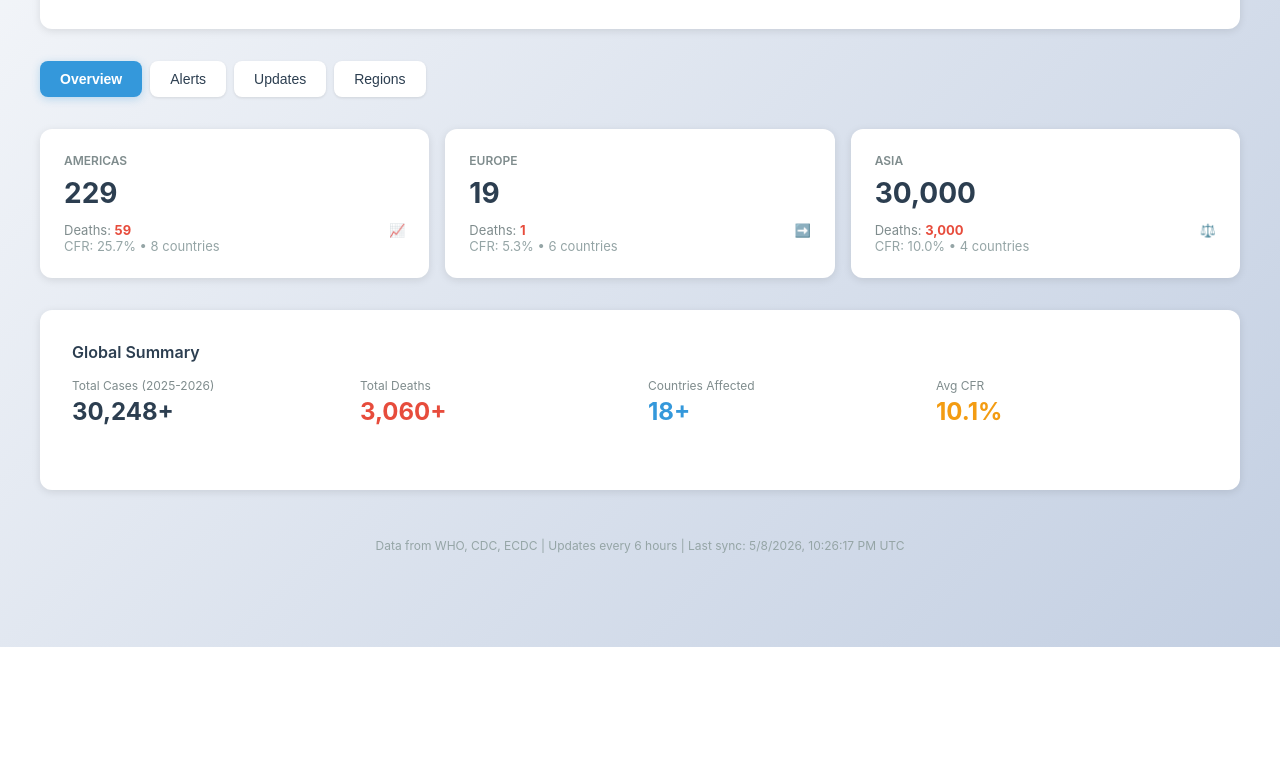
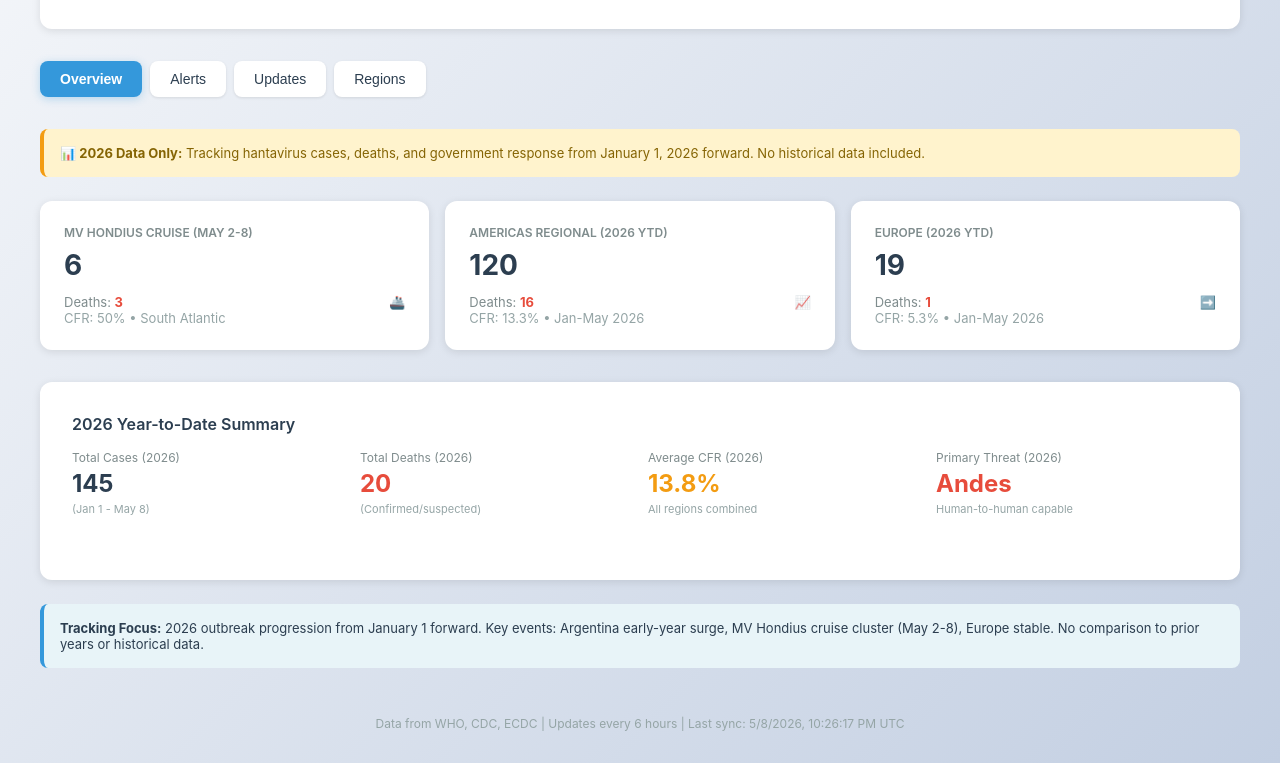
Before and after one commit to AllThingsNanaimo/hantavirus-dashboard, a website: page index.html in a window 1280 px wide. Shown: the part 153-916 px from the top of the page. Before the commit the page ends 800 px from the top, so only its background shows below. Drawn offline with Linux system fonts and the light colour scheme.

Commit message:
Update index.html
Update to 2026 data only

```diff
--- a/index.html
+++ b/index.html
@@ -171,58 +171,70 @@
 
         <!-- Overview Tab -->
         <div id="overview" class="tab-content active">
+            <div style="background: #fff3cd; border-left: 4px solid #f39c12; padding: 1rem; margin-bottom: 1.5rem; border-radius: 8px; font-size: 13px; color: #856404;">
+                <strong>📊 2026 Data Only:</strong> Tracking hantavirus cases, deaths, and government response from January 1, 2026 forward. No historical data included.
+            </div>
+
             <div class="metrics">
                 <div class="metric-card">
-                    <div class="metric-label">Americas</div>
-                    <div class="metric-value">229</div>
+                    <div class="metric-label">MV Hondius Cruise (May 2-8)</div>
+                    <div class="metric-value">6</div>
                     <div class="metric-stat">
-                        <span>Deaths: <strong style="color: #e74c3c;">59</strong></span>
-                        <span>📈</span>
+                        <span>Deaths: <strong style="color: #e74c3c;">3</strong></span>
+                        <span>🚢</span>
                     </div>
-                    <div style="font-size: 13px; color: #95a5a6;">CFR: 25.7% • 8 countries</div>
+                    <div style="font-size: 13px; color: #95a5a6;">CFR: 50% • South Atlantic</div>
                 </div>
 
                 <div class="metric-card">
-                    <div class="metric-label">Europe</div>
+                    <div class="metric-label">Americas Regional (2026 YTD)</div>
+                    <div class="metric-value">120</div>
+                    <div class="metric-stat">
+                        <span>Deaths: <strong style="color: #e74c3c;">16</strong></span>
+                        <span>📈</span>
+                    </div>
+                    <div style="font-size: 13px; color: #95a5a6;">CFR: 13.3% • Jan-May 2026</div>
+                </div>
+
+                <div class="metric-card">
+                    <div class="metric-label">Europe (2026 YTD)</div>
                     <div class="metric-value">19</div>
                     <div class="metric-stat">
                         <span>Deaths: <strong style="color: #e74c3c;">1</strong></span>
                         <span>➡️</span>
                     </div>
-                    <div style="font-size: 13px; color: #95a5a6;">CFR: 5.3% • 6 countries</div>
-                </div>
-
-                <div class="metric-card">
-                    <div class="metric-label">Asia</div>
-                    <div class="metric-value">30,000</div>
-                    <div class="metric-stat">
-                        <span>Deaths: <strong style="color: #e74c3c;">3,000</strong></span>
-                        <span>⚖️</span>
-                    </div>
-                    <div style="font-size: 13px; color: #95a5a6;">CFR: 10.0% • 4 countries</div>
+                    <div style="font-size: 13px; color: #95a5a6;">CFR: 5.3% • Jan-May 2026</div>
                 </div>
             </div>
 
-            <div style="background: white; padding: 2rem; border-radius: 12px; box-shadow: 0 2px 8px rgba(0,0,0,0.1);">
-                <h3 style="margin-bottom: 1rem; color: #2c3e50; font-size: 16px; font-weight: 600;">Global Summary</h3>
+            <div style="background: white; padding: 2rem; border-radius: 12px; box-shadow: 0 2px 8px rgba(0,0,0,0.1); margin-bottom: 1.5rem;">
+                <h3 style="margin-bottom: 1rem; color: #2c3e50; font-size: 16px; font-weight: 600;">2026 Year-to-Date Summary</h3>
                 <div class="metrics">
                     <div>
-                        <div style="font-size: 12px; color: #7f8c8d; margin-bottom: 4px;">Total Cases (2025-2026)</div>
-                        <div style="font-size: 24px; font-weight: 700; color: #2c3e50;">30,248+</div>
+                        <div style="font-size: 12px; color: #7f8c8d; margin-bottom: 4px;">Total Cases (2026)</div>
+                        <div style="font-size: 24px; font-weight: 700; color: #2c3e50;">145</div>
+                        <div style="font-size: 11px; color: #95a5a6; margin-top: 4px;">(Jan 1 - May 8)</div>
                     </div>
                     <div>
-                        <div style="font-size: 12px; color: #7f8c8d; margin-bottom: 4px;">Total Deaths</div>
-                        <div style="font-size: 24px; font-weight: 700; color: #e74c3c;">3,060+</div>
+                        <div style="font-size: 12px; color: #7f8c8d; margin-bottom: 4px;">Total Deaths (2026)</div>
+                        <div style="font-size: 24px; font-weight: 700; color: #e74c3c;">20</div>
+                        <div style="font-size: 11px; color: #95a5a6; margin-top: 4px;">(Confirmed/suspected)</div>
                     </div>
                     <div>
-                        <div style="font-size: 12px; color: #7f8c8d; margin-bottom: 4px;">Countries Affected</div>
-                        <div style="font-size: 24px; font-weight: 700; color: #3498db;">18+</div>
+                        <div style="font-size: 12px; color: #7f8c8d; margin-bottom: 4px;">Average CFR (2026)</div>
+                        <div style="font-size: 24px; font-weight: 700; color: #f39c12;">13.8%</div>
+                        <div style="font-size: 11px; color: #95a5a6; margin-top: 4px;">All regions combined</div>
                     </div>
                     <div>
-                        <div style="font-size: 12px; color: #7f8c8d; margin-bottom: 4px;">Avg CFR</div>
-                        <div style="font-size: 24px; font-weight: 700; color: #f39c12;">10.1%</div>
+                        <div style="font-size: 12px; color: #7f8c8d; margin-bottom: 4px;">Primary Threat (2026)</div>
+                        <div style="font-size: 24px; font-weight: 700; color: #e74c3c;">Andes</div>
+                        <div style="font-size: 11px; color: #95a5a6; margin-top: 4px;">Human-to-human capable</div>
                     </div>
                 </div>
+            </div>
+
+            <div style="background: #e8f4f8; border-left: 4px solid #3498db; padding: 1rem; border-radius: 8px;">
+                <p style="margin: 0; font-size: 13px; color: #2c3e50;"><strong>Tracking Focus:</strong> 2026 outbreak progression from January 1 forward. Key events: Argentina early-year surge, MV Hondius cruise cluster (May 2-8), Europe stable. No comparison to prior years or historical data.</p>
             </div>
         </div>
 
@@ -312,40 +324,55 @@
 
         <!-- Regions Tab -->
         <div id="regions" class="tab-content">
+            <div style="background: #fff3cd; border-left: 4px solid #f39c12; padding: 1rem; margin-bottom: 1.5rem; border-radius: 8px; font-size: 13px; color: #856404;">
+                <strong>📈 2026 Year-to-Date Data:</strong> All figures from January 1 - May 8, 2026. No historical/prior year comparisons.
+            </div>
+
             <table>
                 <thead>
                     <tr>
-                        <th>Region</th>
-                        <th style="text-align: center;">Cases</th>
-                        <th style="text-align: center;">Deaths</th>
+                        <th>Region/Event</th>
+                        <th style="text-align: center;">Cases (2026)</th>
+                        <th style="text-align: center;">Deaths (2026)</th>
                         <th style="text-align: center;">CFR</th>
-                        <th style="text-align: center;">Trend</th>
+                        <th style="text-align: center;">Period</th>
                     </tr>
                 </thead>
                 <tbody>
                     <tr>
-                        <td>Americas</td>
-                        <td style="text-align: center;">229</td>
-                        <td style="text-align: center; color: #e74c3c; font-weight: 600;">59</td>
-                        <td style="text-align: center;">25.7%</td>
-                        <td style="text-align: center; font-size: 18px;">📈</td>
+                        <td><strong>MV Hondius Cruise</strong></td>
+                        <td style="text-align: center; font-weight: 600; color: #e74c3c;">6</td>
+                        <td style="text-align: center; font-weight: 600; color: #e74c3c;">3</td>
+                        <td style="text-align: center;">50%</td>
+                        <td style="text-align: center; font-size: 12px;">May 2-8</td>
                     </tr>
                     <tr>
-                        <td>Europe</td>
-                        <td style="text-align: center;">19</td>
-                        <td style="text-align: center; color: #e74c3c; font-weight: 600;">1</td>
-                        <td style="text-align: center;">5.3%</td>
-                        <td style="text-align: center; font-size: 18px;">➡️</td>
+                        <td><strong>Americas Regional</strong></td>
+                        <td style="text-align: center;">120</td>
+                        <td style="text-align: center; color: #e74c3c;">16</td>
+                        <td style="text-align: center;">13.3%</td>
+                        <td style="text-align: center; font-size: 12px;">Jan-May</td>
                     </tr>
                     <tr>
-                        <td>Asia</td>
-                        <td style="text-align: center;">30,000</td>
-                        <td style="text-align: center; color: #e74c3c; font-weight: 600;">3,000</td>
-                        <td style="text-align: center;">10.0%</td>
-                        <td style="text-align: center; font-size: 18px;">⚖️</td>
+                        <td><strong>Europe</strong></td>
+                        <td style="text-align: center;">19</td>
+                        <td style="text-align: center; color: #e74c3c;">1</td>
+                        <td style="text-align: center;">5.3%</td>
+                        <td style="text-align: center; font-size: 12px;">Jan-May</td>
+                    </tr>
+                    <tr style="background: #f0f0f0; font-weight: 600;">
+                        <td><strong>2026 Total (YTD)</strong></td>
+                        <td style="text-align: center; color: #2c3e50;">145</td>
+                        <td style="text-align: center; color: #e74c3c;">20</td>
+                        <td style="text-align: center;">13.8%</td>
+                        <td style="text-align: center; font-size: 12px;">Jan 1 - May 8</td>
                     </tr>
                 </tbody>
             </table>
+
+            <div style="background: #e8f4f8; border-left: 4px solid #3498db; padding: 1rem; margin-top: 1.5rem; border-radius: 8px; font-size: 13px;">
+                <p style="margin: 0;"><strong>2026 Overview:</strong> 145 confirmed cases and 20 deaths across Americas and Europe as of May 8, 2026. Key drivers: Americas early-year regional cases (120) plus isolated MV Hondius cruise outbreak (6). Europe showing 19 endemic cases with low fatality. No data from Asia included (reporting lag typical).</p>
+            </div>
         </div>
 
         <!-- Footer -->
```
